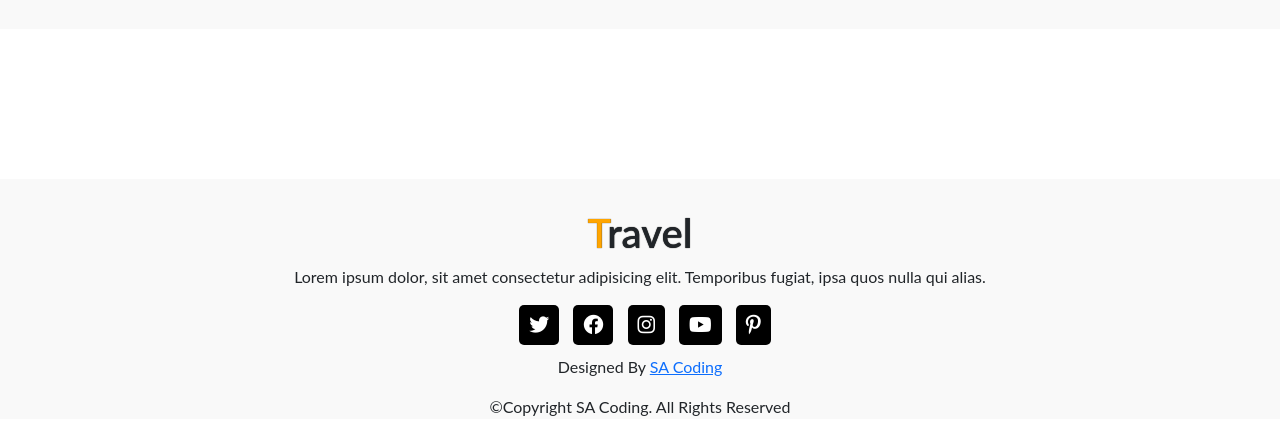
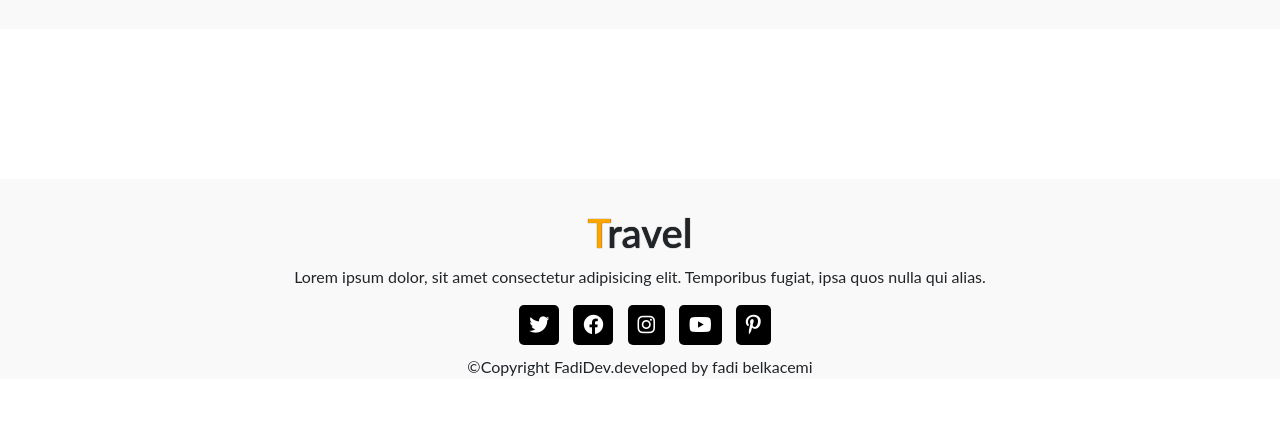
Before and after one commit to fadibel/Travel-Tour-Website-, a plain HTML site: page index.html in a window 1280 px wide. Shown: the part 4478-4913 px from the top of the page. After the commit the page ends 4873 px from the top, so only its background shows below. Drawn offline with nearby package versions, Linux system fonts and the light colour scheme.

Commit message:
Update index.html

```diff
--- a/index.html
+++ b/index.html
@@ -481,10 +481,10 @@
         <i class="fa-brands fa-pinterest-p"></i>
       </div>
       <div class="credit">
-        <p>Designed By <a href="#">SA Coding</a></p>
+<!--         <p>Designed By <a href="#">SA Coding</a></p> -->
       </div>
       <div class="copyright">
-        <p>&copy;Copyright SA Coding. All Rights Reserved</p>
+        <p>&copy;Copyright FadiDev.developed by fadi belkacemi</p>
       </div>
     </footer>
     <!-- Footer End -->
```
